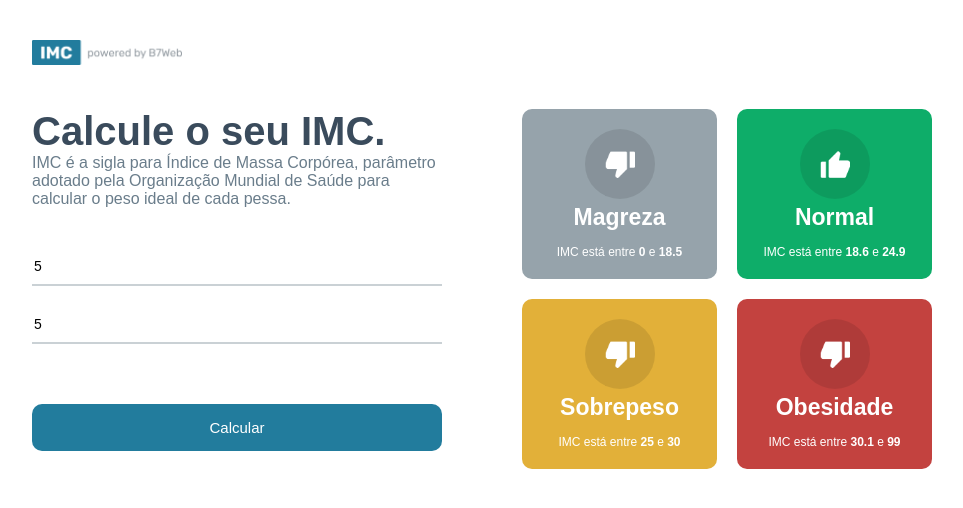
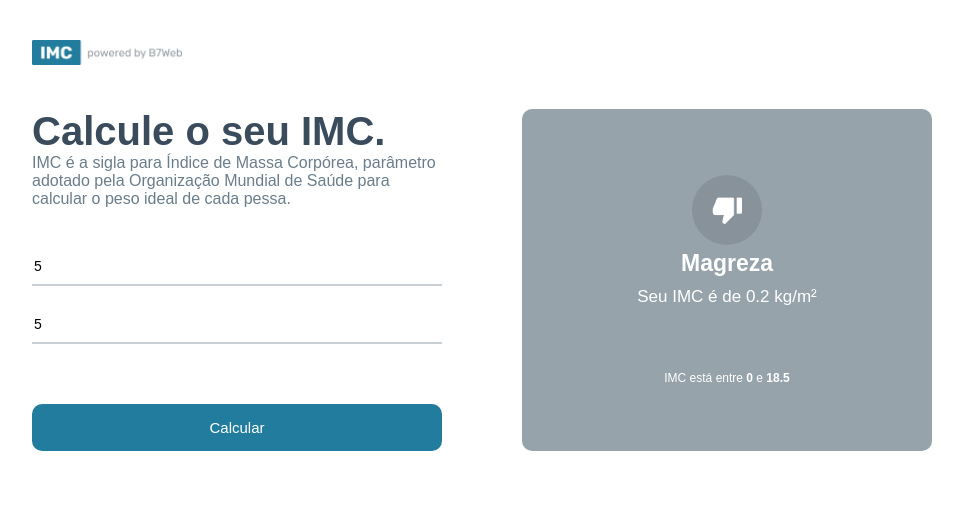
Before and after one commit to natancs/calc-bmi, a React (Create React App) app: page / in a window 1280 px wide. Both pictures are taken after typing "5", "5" into the empty fields and a click on the button "Calcular". Shown: the top 508 px of the page, without its empty margins (158-1121 px from the left). Built offline with nearby package versions, Linux system fonts and the light colour scheme.

Commit message:
Making the system work

```diff
--- a/src/App.module.css
+++ b/src/App.module.css
@@ -67,3 +67,7 @@
   grid-template-columns: repeat(2, 1fr);
   gap: 20px;
 }
+.container .rightSide .rightBig {
+  flex: 1;
+  display: flex;
+}
--- a/src/App.tsx
+++ b/src/App.tsx
@@ -3,15 +3,16 @@
 import poweredImage from "./assets/powered.png";
 import { GridItem } from "./components/GridItem";
 
-import { levels, calculateImc } from "./helpers/imc";
+import { levels, calculateImc, Level } from "./helpers/imc";
 
 function App() {
   const [heightField, setHeightField] = useState<number>(0);
   const [weightField, setWeightField] = useState<number>(0);
+  const [toShow, setToShow] = useState<Level | null>(null);
 
   function handleCalculateButton() {
     if (heightField && weightField) {
-
+      setToShow(calculateImc(heightField, weightField));
     } else {
       alert("Digite todos os campos.");
     }
@@ -48,11 +49,22 @@
 
 
         <div className={styles.rightSide}>
-          <div className={styles.grid}>
-            {levels.map((item, key) => (
-              <GridItem key={key} item={item} />
-            ))}
-          </div>
+          {!toShow &&
+            <div className={styles.grid}>
+              {levels.map((item, key) => (
+                <GridItem key={key} item={item} />
+              ))}
+            </div>
+          }
+          {toShow &&
+            <div className={styles.rightBig}>
+              <div className={styles.rightArrow}>
+
+              </div>
+              <GridItem item={toShow} />
+            </div>
+          }
+
         </div>
       </div>
     </div>
--- a/src/components/GridItem/GridItem.module.css
+++ b/src/components/GridItem/GridItem.module.css
@@ -26,3 +26,7 @@
   font-size: 12px;
   margin-top: 14px;
 }
+.yourImc {
+  font-size: 17px;
+  margin: 10px 0 50px 0;
+}
--- a/src/components/GridItem/index.tsx
+++ b/src/components/GridItem/index.tsx
@@ -17,6 +17,11 @@
         />
       </div>
       <div className={styles.gridTitle}>{item.title}</div>
+
+      {item.yourImc &&
+        <div className={styles.yourImc}>Seu IMC é de {item.yourImc} kg/m²</div>
+      }
+
       <div className={styles.gridInfo}>
         <>
           IMC está entre <strong>{item.imc[0]}</strong> e <strong>{item.imc[1]}</strong>
--- a/src/helpers/imc.ts
+++ b/src/helpers/imc.ts
@@ -22,7 +22,7 @@
       imc < levels[i].imc[1]
     ) {
       let level = { ...levels[i] };
-      level.yourImc = imc;
+      level.yourImc = parseFloat(imc.toFixed(2));
       return level;
     }
   }
```
